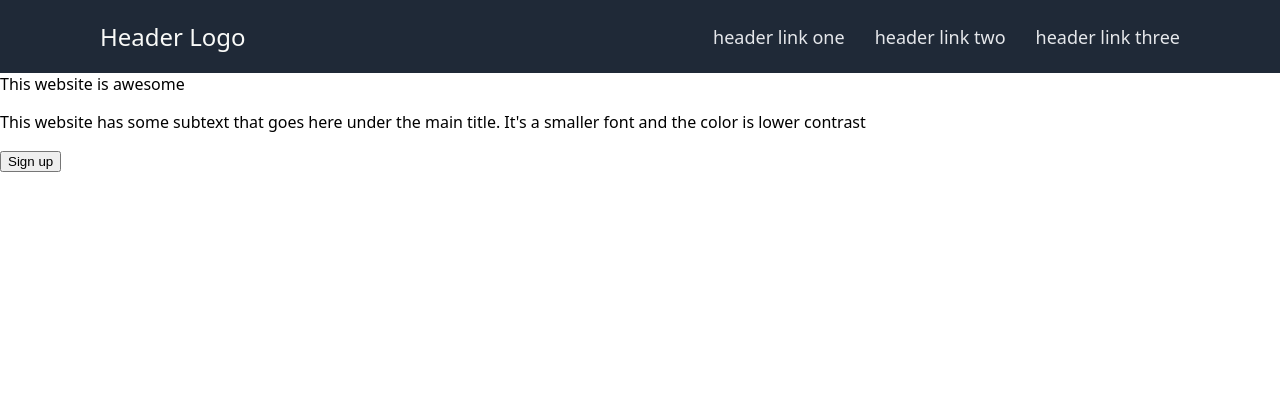
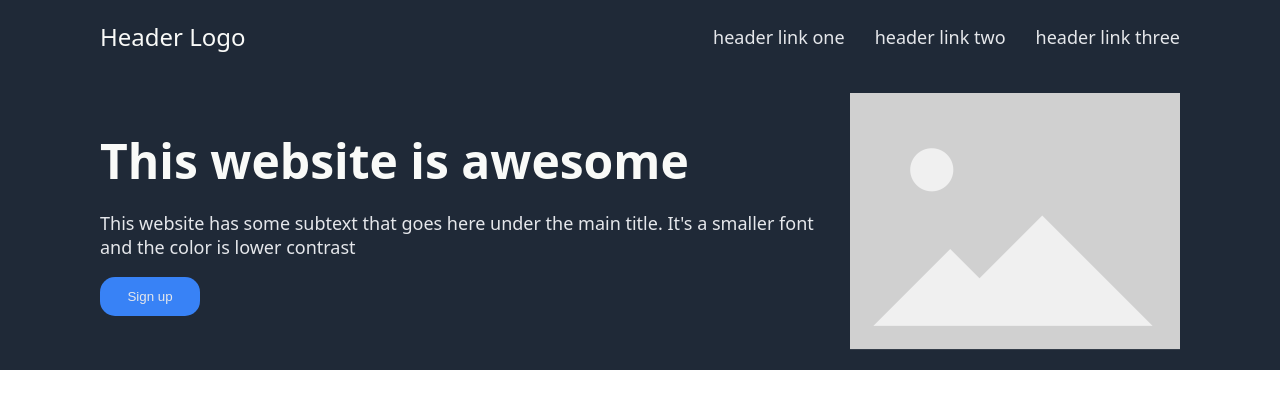
Before and after one commit to eggyolks317/landing_page, a plain HTML site: page index.html in a window 1280 px wide. Drawn offline with Linux system fonts and the light colour scheme.

Commit message:
Finished hero section

```diff
--- a/index.html
+++ b/index.html
@@ -18,6 +18,7 @@
         </div>
     </div>
     <div class="hero_space">
+        <div class="hero_info">
             <div id="hero_text">
                 This website is awesome
             </div>
@@ -25,7 +26,8 @@
                 This website has some subtext that goes here under the main title. It's a smaller font and the color is lower contrast
             </p>
             <button>Sign up</button>
-        <img src="" alt="">
+        </div>
+        <img src="images/Image Placeholder Vector.png" alt="image placeholder">
     </div>
 </body>
 </html>
--- a/styles.css
+++ b/styles.css
@@ -27,3 +27,35 @@ a {
     display: flex;
     gap: 30px;
 }
+.hero_space {
+    display: flex;
+    background-color: #1F2937;
+    padding: 20px 100px;
+    gap: 30px;
+    flex: 1;
+    align-items: center;
+    justify-content: space-evenly;
+}
+
+.hero_info {
+    display: flex;
+    flex-direction: column;
+}
+button {
+    padding: 10px 24px;
+    width: 100px;
+    background-color: #3882F6;
+    color: #E5E7EB;
+    border-radius: 15px;
+    border-color: transparent;
+}
+#hero_text {
+    font-size: 48px;
+    color: #F9FAF8;
+    font-weight: 900;
+}
+
+p {
+    font-size: 18px;
+    color: #E5E7EB;
+}
```
Also changed, not shown: images/Image Placeholder Vector.png (added). Lines whose indentation alone changed are shown as unchanged.
